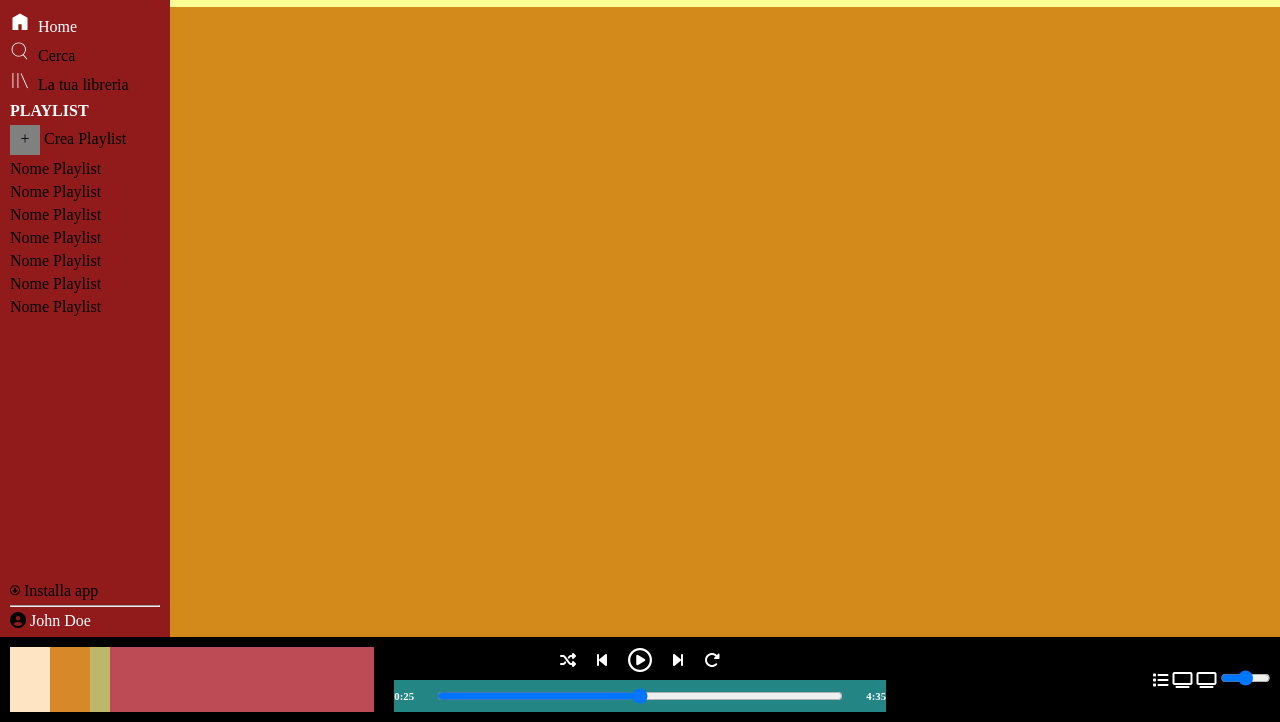
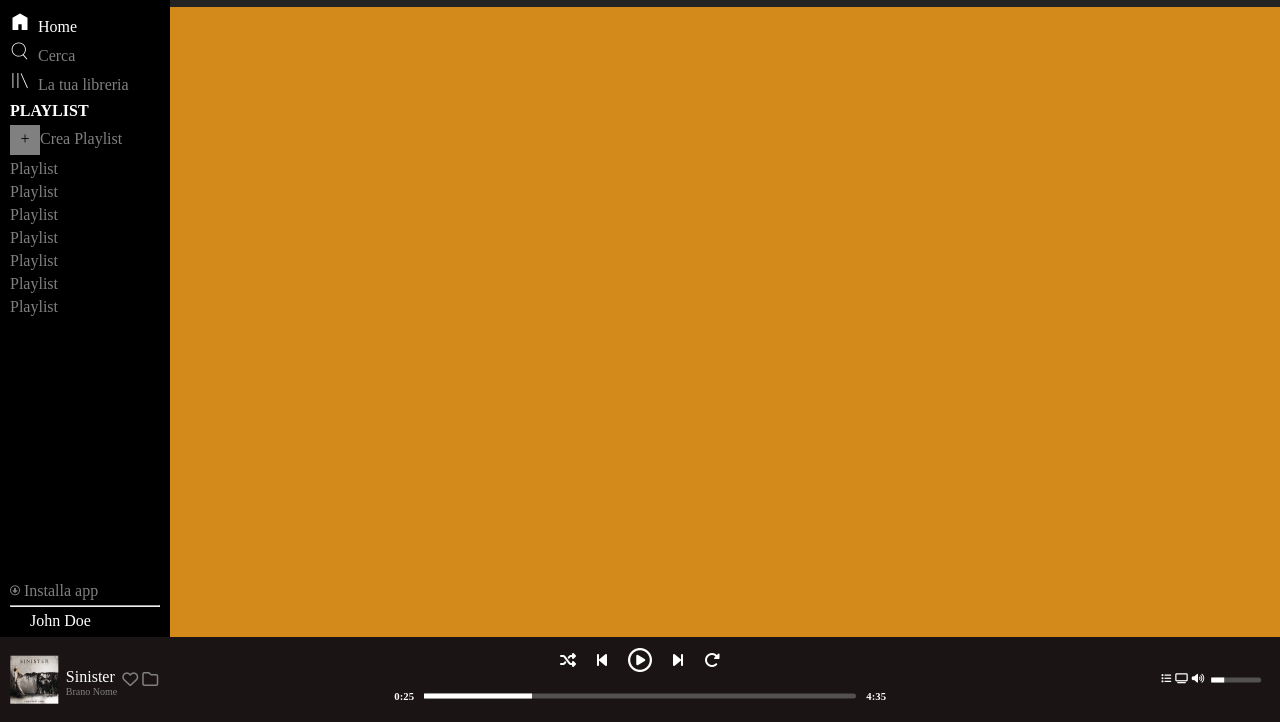
Before and after one commit to alb1994/html-css-spotifyweb, a plain HTML site: page index.html in a window 1280 px wide. Shown: the part 78-800 px from the top of the page. Drawn offline with Linux system fonts and the light colour scheme.

Commit message:
parte inferiore del main mancante

```diff
--- a/css/style.css
+++ b/css/style.css
@@ -18,7 +18,7 @@ footer{
 .left-main{
     width: 170px;
     height: 100%;
-    background-color: rgb(145, 27, 27);
+    background-color: black;
     padding-left: 10px;
 }
 .right-main{
@@ -68,6 +68,7 @@ footer{
     text-align: center;
     padding-top: 5px;
     display: inline-block;
+    color: black;
 }
 /* fine contentuto di left-main-3-4 */
 /* inizio contentuto di left-main-4-4 */
@@ -83,7 +84,7 @@ hr{
 
 /*inizio struttura di right-main*/
 .right-main-top{
-    background-color: rgba(255, 255, 3, 0.418);
+    background-color: rgb(36, 35, 35);
     width: 100%;
     height: 85px;
     position: relative;
@@ -133,13 +134,19 @@ h6{
     right: 0%;
     transform: translate(0%, -50%);
 }
+a{
+    text-decoration: none;
+}
+.gray{
+    color: gray;
+    display: inline;
+}
 /*inizo struttura di footer*/
 .content-footer{
     width: 100%;
     height: 100%;
     display: flex;
-    color: white;
-    background-color: black;
+    background-color: rgb(26, 20, 20);
 }
 .song{
     width: 30%;
@@ -167,30 +174,85 @@ h6{
 /* inizio macro*/
 .img-song{
     height: 100%;
-    width: 40px;
-    background-color: bisque;
+    width: 50px;
+    position: relative;
 }
 .info-song{
     height: 100%;
-    width: 40px;
-    background-color: rgb(215, 137, 41);
+    width: 50px;
+    position: relative;
+    margin-left: 10px;
 }
 .icon-song{
     height: 100%;
-    width: calc(100% - 80px);
-    background-color: rgb(33, 19, 2);
+    width: calc(100% - 100px);
     display: flex;
+    position: relative;
 }
+
 /* fine macro*/
 .icon-song-1{
     height: 100%;
     width: 20px;
-    background-color: darkkhaki
+    position: relative;
 }
 .icon-song-2{
     height: 100%;
     width: calc(100% - 20px);
-    background-color: rgb(188, 75, 86)
+    position: relative;
+}
+.content-icon-song-1{
+    position: absolute;
+    top: 50%;
+    right: 50%;
+    transform: translate(50%, -50%);
+}
+.content-icon-song-2{
+    position: absolute;
+    top: 50%;
+    left: 0%;
+    transform: translate(50%, -50%);
+}
+.content-icon-song-1-2-none{
+    display: none;
+    position: absolute;
+    top: 50%;
+    left: 50%;
+    transform: translate(50%, -50%);
+}
+.icona{
+    color: gray;
+    width: 10px;
+    display: block;
+}
+.icona:hover{
+    color: white;
+}
+#img-footer{
+    width: 100%;
+    position: absolute;
+    top: 50%;
+    right: 50%;
+    transform: translate(50%, -50%);
+}
+#ul-song{
+    position: absolute;
+    top: 50%;
+    right: 0%;
+    transform: translate(0%, -50%);
+}
+.left-footer-song{
+    font-size: 10px;
+    color: gray;
+    list-style-type: none;
+    padding-top: 0px;
+}
+#ul-song-none{
+    display: none;
+    position: absolute;
+    top: 50%;
+    right: 0%;
+    transform: translate(0%, -50%);
 }
 /* fine contenuto song */
 /* inizio contenuto player*/
@@ -198,13 +260,11 @@ h6{
 .player-top{
     width: 100%;
     height: 50%;
-    background-color: black;
 }
 .player-bottom{
     width: 100%;
     height: 50%;
-    background-color: rgb(36, 133, 133);
-    display: flex
+    display: flex;
 }
 /* fine macro*/
 #ul-player{
@@ -223,12 +283,32 @@ h6{
     width: calc(100% - 40px);
     height: 100%;
     display: flex;
+    position: relative;
+}
+.minutaggio{
+    margin: 0px 10px 0px 10px;
+    width: calc(100% - 20px);
+    background-color: rgba(128, 128, 128, 0.558);
+    height: 5px;
+    position: absolute;
+    top: 50%;
+    right: 0%;
+    transform: translate(0%, -50%);
+    border-radius: 10px;
+    display: flex;
+}
+.column-minutaggio-1{
+    width: 25%;
+    background-color: white;
+    height: 100%;
+}
+.column-minutaggio-2{
+    width: 75%;
+}
+.column-minutaggio-1:hover{
+    background-color: green;
 }
 
-#minutaggio{
-    margin: 0 auto;
-    width: 90%;
-}
 /* fine contenuto player*/
 /* inizio contenuto volume*/
 
@@ -237,9 +317,31 @@ h6{
     top: 50%;
     right: 0%;
     transform: translate(-8%, -50%);
+    width: 110px;
 }
-#volume{
+.barra-volume{
+    margin: 0px 10px 0px 10px;
     width: 50px;
+    background-color: rgba(128, 128, 128, 0.558);
+    height: 5px;
+    position: absolute;
+    top: 50%;
+    right: 0%;
+    transform: translate(0%, -50%);
+    border-radius: 10px;
+    display: flex;
+}
+.column-vol-1:hover{
+    background-color: green;
+}
+.column-vol-1{
+    width: 25%;
+    height: 100%;
+    background-color: white;
+}
+.column-vol-2{
+    width: 75%;
+    height: 100%;
 }
 /* fine contenuto volume*/
 
@@ -280,4 +382,25 @@ h6{
     .info-song{
         width: 50%;
     }
+    .content-info-song-1{
+        display: none;
+    }
+    .content-info-song-1-none{
+        display: block;
+    }
+    #ul-song-none{
+        display: block;
+    }
+    #ul-song{
+        display: none;
+    }
+    .content-icon-song-1{
+        display: none;
+    }
+    .content-icon-song-2{
+        display: none;
+    }
+    .content-icon-song-1-2-none{
+        display: block;
+    }
 }
--- a/index.html
+++ b/index.html
@@ -19,46 +19,46 @@
             <div class="left-main-2-4">
                 <div class="lista">
                     <ul>
-                        <li><div class="white"><img src="./img/home.svg" alt="" class="img-left-main">&nbsp; Home</div></li>
-                        <li><img src="./img/search.svg" alt="" class="img-left-main">&nbsp; Cerca</li>
-                        <li><img src="./img/libreria.svg" alt="" class="img-left-main">&nbsp; La tua libreria</li>
+                        <li><a href="#"><div class="white"><img src="./img/home.svg" alt="" class="img-left-main">&nbsp; Home</div></a></li>
+                        <li><a href="#"><div class="gray"><img src="./img/search.svg" alt="" class="img-left-main">&nbsp; Cerca</div></a></li>
+                        <li><a href="#"><div class="gray"><img src="./img/libreria.svg" alt="" class="img-left-main">&nbsp; La tua libreria</div></a></li>
                     </ul>
                 </div>
                 <div class="lista-none">
                     <ul>
                         <li><div class="white"><img src="./img/logo-small.svg" alt="" class="img-left-main"></div></li>
-                        <li><div class="white"><img src="./img/home.svg" alt="" class="img-left-main"></div></li>
-                        <li><img src="./img/search.svg" alt="" class="img-left-main"></li>
-                        <li><img src="./img/libreria.svg" alt="" class="img-left-main"></li>
+                        <li><a href="#"><div class="white"><img src="./img/home.svg" alt="" class="img-left-main"></div></a></li>
+                        <li><a href="#"><img src="./img/search.svg" alt="" class="img-left-main"></a></li>
+                        <li><a href="#"><img src="./img/libreria.svg" alt="" class="img-left-main"></a></li>
                     </ul>
                 </div>
             </div>
             <div class="left-main-3-4">
                 <div class="lista">
                     <ul>
-                        <li><div class="white stampatello"><h4>playlist</h4></div></li>
-                        <li><div class="playlist">+</div></i>&nbsp;Crea Playlist</li>
-                        <li>Nome Playlist</li>
-                        <li>Nome Playlist</li>
-                        <li>Nome Playlist</li>
-                        <li>Nome Playlist</li>
-                        <li>Nome Playlist</li>
-                        <li>Nome Playlist</li>
-                        <li>Nome Playlist</li>
+                        <li><a href="#"><div class="white stampatello"><h4>playlist</h4></div></a></li>
+                        <li><div class="playlist">+</div><a href="#"><div class="gray">Crea Playlist</div></a></li>
+                        <li><a href="#"><div class="gray"> Playlist</div></a></li>
+                        <li><a href="#"><div class="gray"> Playlist</div></a></li>
+                        <li><a href="#"><div class="gray"> Playlist</div></a></li>
+                        <li><a href="#"><div class="gray"> Playlist</div></a></li>
+                        <li><a href="#"><div class="gray"> Playlist</div></a></li>
+                        <li><a href="#"><div class="gray"> Playlist</div></a></li>
+                        <li><a href="#"><div class="gray"> Playlist</div></a></li>
                     </ul>
                 </div>
             </div>
             <div class="left-main-4-4">
                <div class="lista">
                     <ul>
-                        <li><i class="fa-sharp fa-regular fa-circle-down fa-2xs"></i>&nbsp;Installa app</li>
+                        <li><a href="#"><i class="fa-sharp fa-regular fa-circle-down fa-2xs gray"></i>&nbsp;<div class="gray">Installa app</div></a></li>
                         <li><hr></li>
                         <li><i class="fa-solid fa-circle-user"></i>&nbsp;<div class="white">John Doe</div></li>
                     </ul>
                 </div>
                 <div class="lista-none">
                     <ul>
-                        <li><i class="fa-sharp fa-regular fa-circle-down" class="img-left-main"></i></li>
+                        <li><i class="fa-sharp fa-regular fa-circle-down img-left-main"></i></li>
                         <li><i class="fa-solid fa-circle-user"  class="img-left-main"></i></li>
                     </ul>
                 </div>
@@ -66,7 +66,7 @@
         </div><!--fine left-main-->
         <div class="right-main"><!-- inizio right-main-->
             <div class="right-main-top"> <!--inizio parte superiore del right-main-->
-                <button>Esegui L'upgrade</button>
+               <a href="#"><button>Esegui L'upgrade</button></a>
             </div><!--fine parte superiore del right-main-->
             <div class="right-main-bottom"><!--inizio parte inferiore del right-main-->
 
@@ -77,16 +77,40 @@
         <div class="content-footer"><!-- inizio contenuto footer-->
             <div class="song mar-footer"><!-- inizio 1/3 footer-->
                 <div class="img-song">
-
+                    <img src="./img/sinister.jpeg" alt="" id="img-footer">
                 </div>
                 <div class="info-song">
                     <div class="content-info-song-1">
-
+                        <ul id="ul-song">
+                            <li><div class="white">Sinister</div></li>
+                            <li class="left-footer-song">Brano&nbsp;Nome</li>
+                        </ul>
+                    </div>
+                    <div class="content-info-song-1-none">
+                        <ul id="ul-song-none">
+                            <li><div class="white">Sinister</div></li>
+                            <li class="left-footer-song">Brano</li>
+                            <li class="left-footer-song">Nome</li>
+                        </ul>
                     </div>
                 </div>
                 <div class="icon-song">
-                    <div class="icon-song-1"></div>
-                    <div class="icon-song-2"></div>
+                    <div class="icon-song-1">
+                        <div class="content-icon-song-1">
+                           <a href="#"><i class="fa-regular fa-heart icona"></i></a>
+                        </div>
+                        <div class="content-icon-song-1-2-none">
+                            <a href="#"><i class="fa-regular fa-heart icona"></i></a>
+                        </div>
+                    </div>
+                    <div class="icon-song-2">
+                        <div class="content-icon-song-2">
+                            <a href="#"><i class="fa-regular fa-folder icona"></i></a>
+                        </div>
+                        <div class="content-icon-song-1-2-none">
+                            <a href="#"><i class="fa-regular fa-folder icona"></i></a>
+                        </div>
+                    </div>
                 </div>
             </div><!--fine 1/3 footer-->
             <div class="player mar-footer"><!-- inizio 2/3 footer-->
@@ -101,22 +125,38 @@
                 </div>
                 <div class="player-bottom">
                     <div class="player-bottom-1-3">
-                        <h6>0:25</h6>
+                       <div class="white"><h6>0:25</h6></div>
                     </div>
                     <div class="player-bottom-2-3">
-                        <input type="range" id="minutaggio">
+                        <a href="#">
+                            <div class="minutaggio">
+                                <div class="column-minutaggio-1"></div>
+                                <div class="column-minutaggio-2"></div>
+                            </div>
+                        </a>
                     </div>
                     <div class="player-bottom-1-3">
-                       <h6>4:35</h6>
+                        <div class="white"><h6>4:35</h6></div>
                     </div>
                 </div>
             </div><!--fine 2/3 footer-->
             <div class="volume mar-footer"><!-- inizio 3/3 footer-->
                 <ul id="ul-volume">
-                    <li class="li-inline"><a href="#"><i class="fa-solid fa-list fa_2xs" style="color: #ffffff;"></i></a></li>
-                    <li class="li-inline"><a href="#"><i class="fa-solid fa-tv" style="color: #ffffff;"></i></a></li>
-                    <li class="li-inline"><a href="#"><i class="fa-solid fa-tv" style="color: #ffffff;"></i></a></li>
-                    <li class="li-inline"></li><input type="range" id="volume"></li>
+                    <li class="li-inline"><a href="#"><i class="fa-solid fa-list fa-2xs" style="color: #ffffff;"></i></a></li>
+                    <li class="li-inline"><a href="#"><i class="fa-solid fa-tv fa-2xs" style="color: #ffffff;"></i></a></li>
+                    <li class="li-inline"><a href="#"><i class="fa-solid fa-volume-high fa-2xs" style="color: #ffffff;"></i></a></li>
+                    <li class="li-inline">
+                        <a href="#">
+                            <div class="barra-volume">
+                                <div class="column-vol-1">
+
+                                </div>
+                                <div class="column-vol-2">
+
+                                </div>
+                            </div>
+                        </a>
+                    </li>
                 </ul>
             </div><!--fine 3/3 footer-->
         </div><!--fine contenuto footer-->
```
